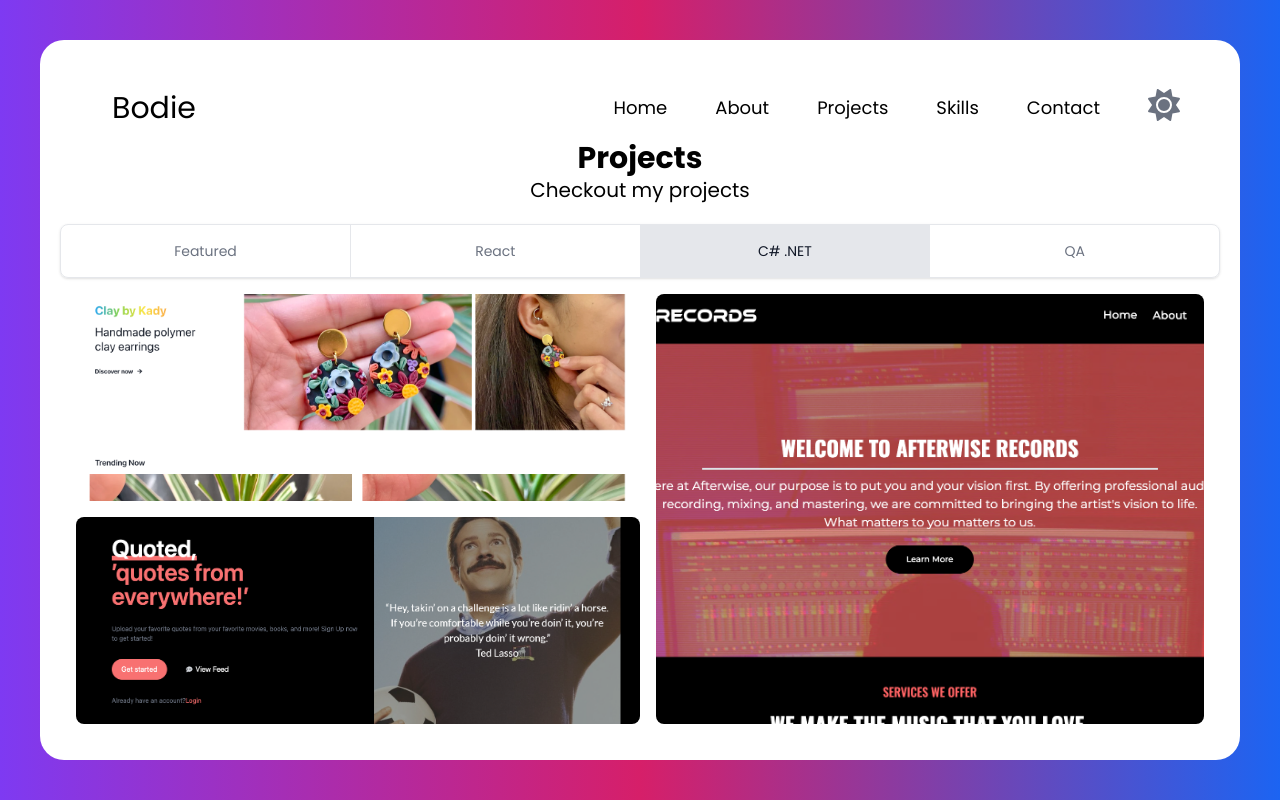
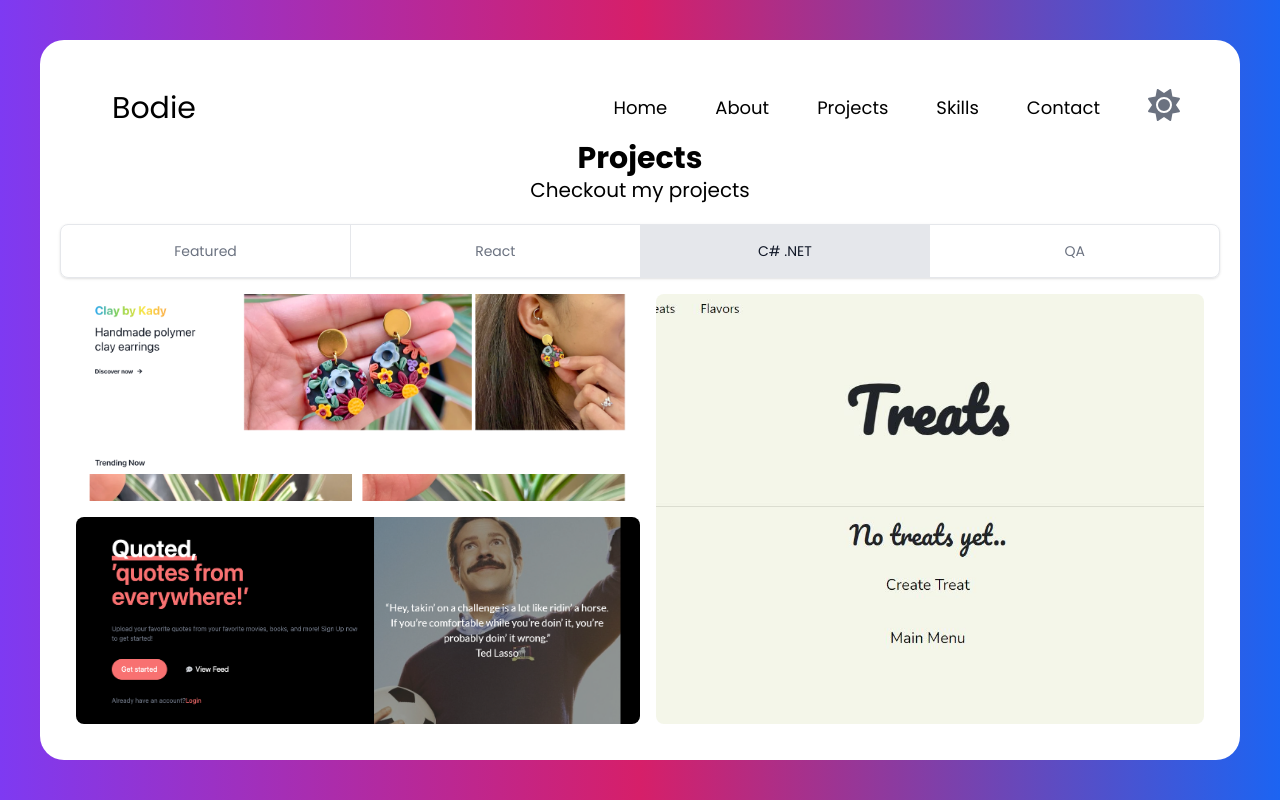
Before and after one commit to bodwood/Real-Portfolio, a Next.js app: page /projects in a window 1280 px wide. Both pictures are taken after a click on the item "C# .NET". Built offline with nearby package versions, Linux system fonts and the light colour scheme.

Commit message:
Add new image to c sharp projects, with link to project.

```diff
--- a/app/projects/page.tsx
+++ b/app/projects/page.tsx
@@ -277,9 +277,10 @@ const Projects = () => {
           <div className='flex flex-col md:flex-row md:w-1/2 h-full pt-4 md:pt-0 md:pl-4 md:pl-0'>
             <div className='grid grid-cols-1 h-1/2 md:h-full w-full'>
               <div className='relative'>
+                <a href='https://github.com/bodwood/Sweets-and-Treats' target='_blank'>
                   <Image
                     className='rounded-lg hover:blur-sm cursor-pointer'
-                  src={'/images/afterwise-landing-page.png'}
+                    src={'/images/sweets-treats-landing-page.jpeg'}
                     alt='image'
                     sizes='100vw'
                     fill
@@ -288,6 +289,7 @@ const Projects = () => {
                       objectPosition: 'top',
                     }}
                   />
+                </a>
               </div>
             </div>
           </div>
```
Also changed, not shown: public/images/sweets-treats-landing-page.jpeg (added). Lines whose indentation alone changed are shown as unchanged.
